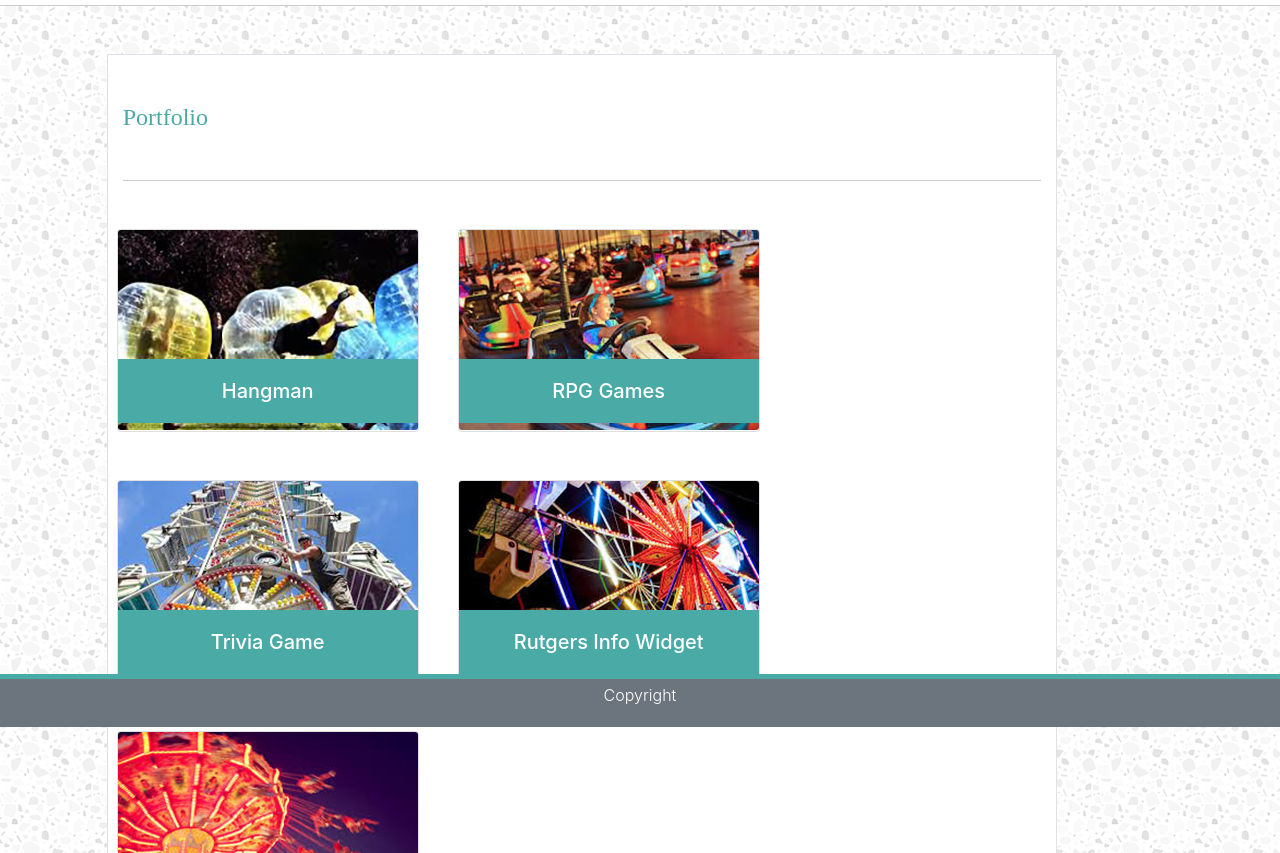
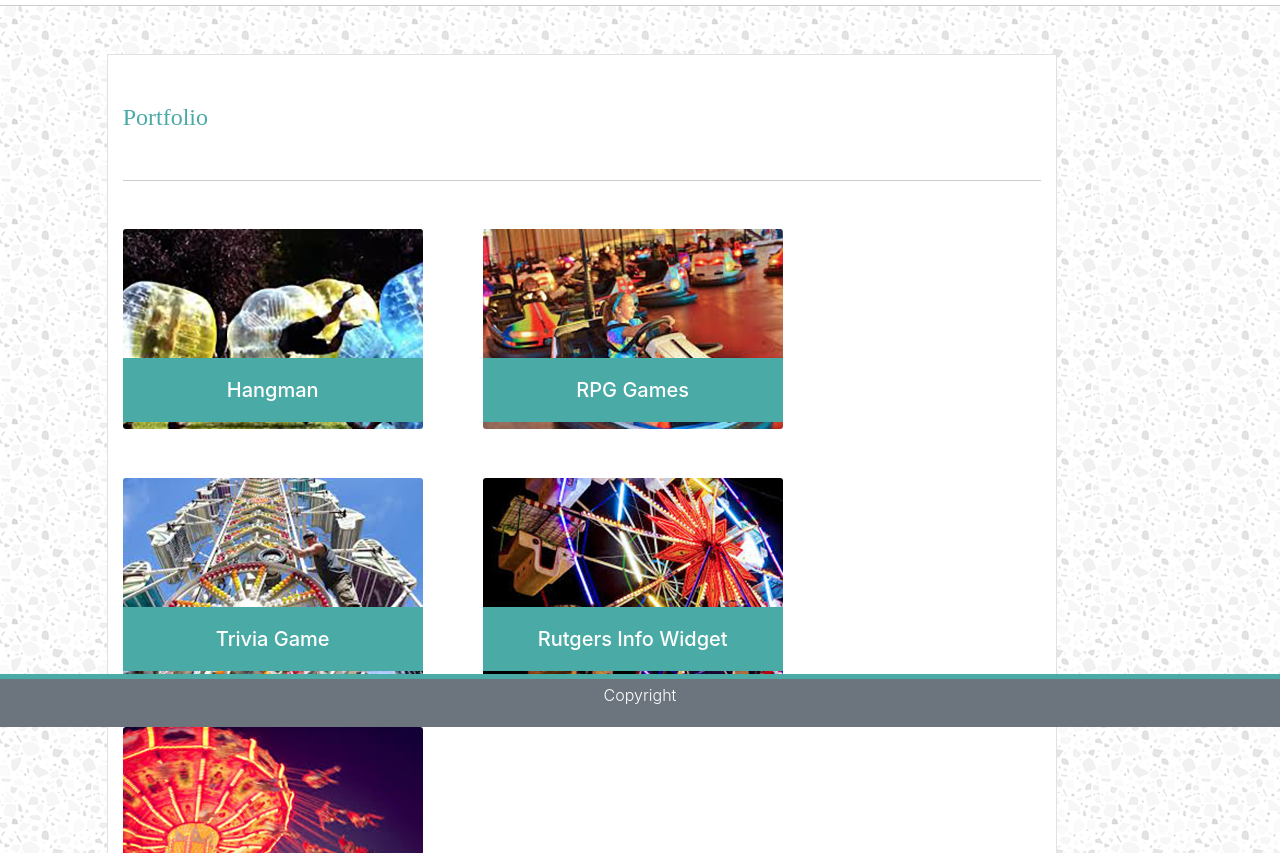
Before and after one commit to koneone2002/Bootstrap-Portfolio, a plain HTML site: page portfolio.html in a window 1280 px wide. Shown: the part 73-926 px from the top of the page. Drawn offline with nearby package versions, Linux system fonts and the light colour scheme.

Commit message:
here are some more awesome changes

```diff
--- a/portfolio.html
+++ b/portfolio.html
@@ -6,7 +6,7 @@
     <meta name="viewport" content="width=device-width, initial-scale=1.0">
     <meta http-equiv="X-UA-Compatible" content="ie=edge">
     <title>My Bio Portfolio</title>
-    <link rel="stylesheet" href="assets/css/reset.css">
+
     <link rel="stylesheet" href="https://stackpath.bootstrapcdn.com/bootstrap/4.1.1/css/bootstrap.min.css" integrity="sha384-WskhaSGFgHYWDcbwN70/dfYBj47jz9qbsMId/iRN3ewGhXQFZCSftd1LZCfmhktB"
         crossorigin="anonymous">
     <link rel="stylesheet" href="assets/css/style.css">
@@ -48,13 +48,13 @@
                 <p class="under mb-5"></p>
                 <div class="card-deck">
                     <div class="row">
-                                    <div class="card mb-5 ml-4">
+                        <div class="card col-sm-6 col-md-12 col-lg-6 mb-5 border-0">
                             <img class="card-img" src="assets/images/bubbles.jpeg" alt="Card image cap">
                             <div class="col  d-flex justify-content-center d-flex align-items-end p-0">
                                 <h5 class="myBanner text-white text-center card-body">Hangman</h5>
                             </div>
                         </div>
-                                        <div class="card mb-5 ml-4">
+                        <div class="card col-sm-6 col-md-12 col-lg-6 mb-5 border-0">
                             <img class="card-img" src="assets/images/bumpercars.jpg" alt="Card image cap">
                             <div class="col d-flex justify-content-center d-flex align-items-end p-0">
                                 <h5 class="myBanner text-white text-center card-body">RPG Games</h5>
@@ -65,13 +65,13 @@
 
                     </div>
                     <div class="row">
-                                    <div class="card mb-5 ml-4">
+                        <div class="card col-sm-6 col-md-12 col-lg-6 mb-5 border-0">
                             <img class="card-img" src="assets/images/zipper.jpeg" alt="Card image cap">
                             <div class="col d-flex justify-content-center d-flex align-items-end p-0">
                                 <h5 class="myBanner text-white text-center card-body">Trivia Game</h5>
                             </div>
                         </div>
-                                        <div class="card mb-5 ml-4">
+                        <div class="card col-sm-6 col-md-12 col-lg-6 mb-5 border-0">
                             <img class="card-img" src="assets/images/ferris.jpg" alt="Card image cap">
                             <div class="col d-flex justify-content-center d-flex align-items-end p-0">
                                 <h5 class="myBanner text-white text-center card-body">Rutgers Info Widget</h5>
@@ -82,11 +82,18 @@
 
                     </div>
                     <div class="row">
-                                    <div class="card mb-5 ml-4">
+                        <div class="card col-sm-6 col-md-12 col-lg-6 mb-5 border-0">
                             <img class="card-img" src="assets/images/swingride.jpeg" alt="Card image cap">
                             <div class="col d-flex justify-content-center d-flex align-items-end p-0">
                                 <h5 class="myBanner text-white text-center card-body">Rock Paper Scissors</h5>
                             </div>
+                        </div>
+                        <div class="card invisible col-sm-6 col-md-12 col-lg-6 mb-5 border-0">
+                            <img class="card-img" src="assets/images/ferris.jpg" alt="Card image cap">
+                            <div class="col d-flex justify-content-center d-flex align-items-end p-0">
+                                <h5 class="text-white text-center card-body">Rutgers Info Widget</h5>
+                            </div>
+
                         </div>
 
 
```
Also changed, not shown: contact.html (+1 -1 lines), index.html (+2 -2 lines), assets/css/style.css (line endings or trailing spaces). Lines whose indentation alone changed are shown as unchanged.
